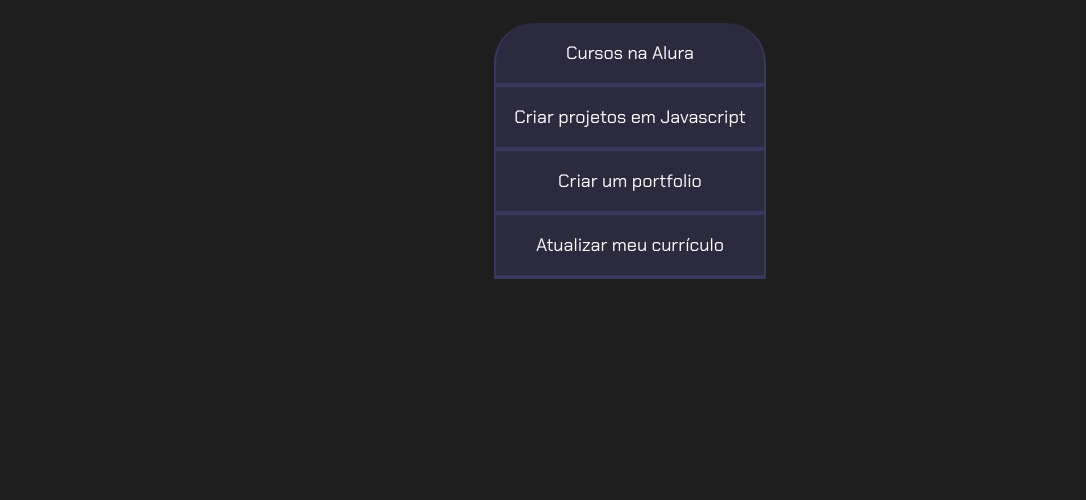
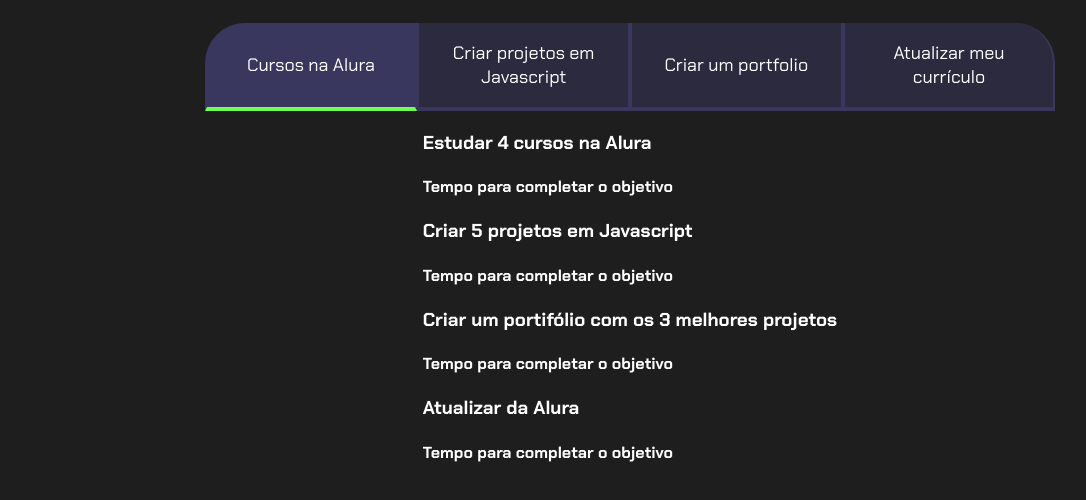
Before and after one commit to SamyFelix/Projeto-de-Vida, a plain HTML site: page index.html in a window 1280 px wide. Both pictures are taken after a click on the button "Cursos na Alura". Shown: the part 80-580 px from the top of the page, without its empty margins (10-1096 px from the left). Drawn offline with Linux system fonts and the light colour scheme.

Commit message:
Baixando

```diff
--- a/index.html
+++ b/index.html
@@ -17,7 +17,27 @@
             <button class="botao">Criar um portfolio</button>
             <button class="botao">Atualizar meu currículo</button>
         </div>
+        <div class="abas-textos">
+            <div class="aba-conteudo">
+                <h3 class="aba-conteudo-titulo-principal">Estudar 4 cursos na Alura</h3>
+                <h4 class="aba-conteudo-titulo-segundario">Tempo para completar o objetivo</h4>
+            </div>
+            <div class="aba-conteudo">
+                <h3 class="aba-conteudo-titulo-principal">Criar 5 projetos em Javascript</h3>
+                <h4 class="aba-conteudo-titulo-segundario">Tempo para completar o objetivo</h4>
+            </div>
+            <div class="aba-conteudo">
+                <h3 class="aba-conteudo-titulo-principal">Criar um portifólio com os 3 melhores projetos </h3>
+                <h4 class="aba-conteudo-titulo-segundario">Tempo para completar o objetivo</h4>
+            </div>
+            <div class="aba-conteudo">
+                <h3 class="aba-conteudo-titulo-principal">Atualizar da Alura</h3>
+                <h4 class="aba-conteudo-titulo-segundario">Tempo para completar o objetivo</h4>
+            </div>
+        </div>
     </section>
+
+    <script src="main.js"></script>
 </body>
 
 </html>
--- /dev/null
+++ b/main.js
@@ -0,0 +1,10 @@
+const botoes = document.querySelectorAll(".botao");
+
+for(let i = 0; i < botoes.length; i++){
+    botoes[i].onclick = function(){
+        for(let j = 0; j < botoes.length; j++){
+            botoes[j].classList.remove("ativo")
+        }
+        botoes[i].classList.add("ativo")
+    }
+}
--- a/style.css
+++ b/style.css
@@ -51,11 +51,19 @@ body {
     border-right: 2px solid var(--botao-ativo);
     border-top: none;
 }
-
-.botao:first-child {
-    border-radius: 40px 40px 0 0;
+.ativo{
+    background-color: var(--botao-ativo);
+    border-bottom: 4px solid var(--verde);
 }
 
-.botoes {
-    display: block;
+@media screen and (min-width:768px){
+    .botoes {
+    display: flex;
+    }
+    .botao:first-child{
+        border-radius:40px 0 0 0;
+    }
+    .botao:last-child{
+        border-radius: 0 40px 0 0;
+    }
 }
```
